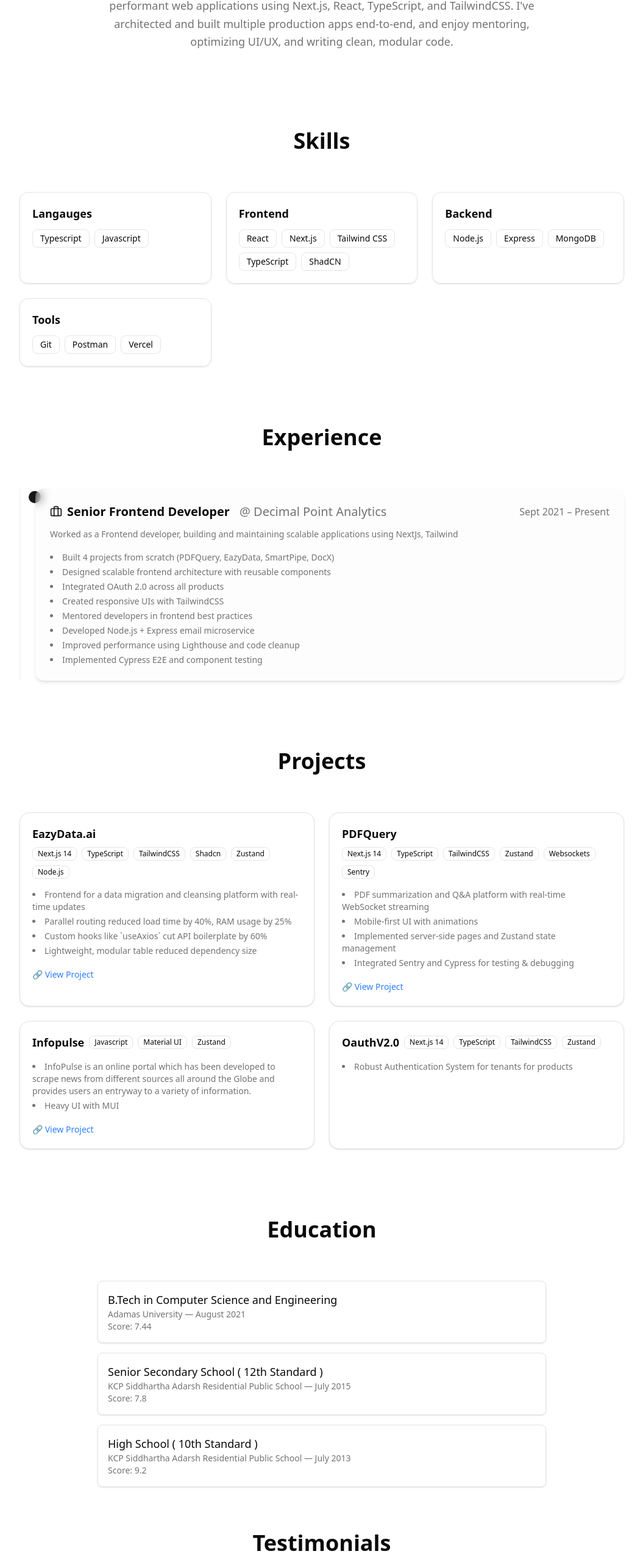
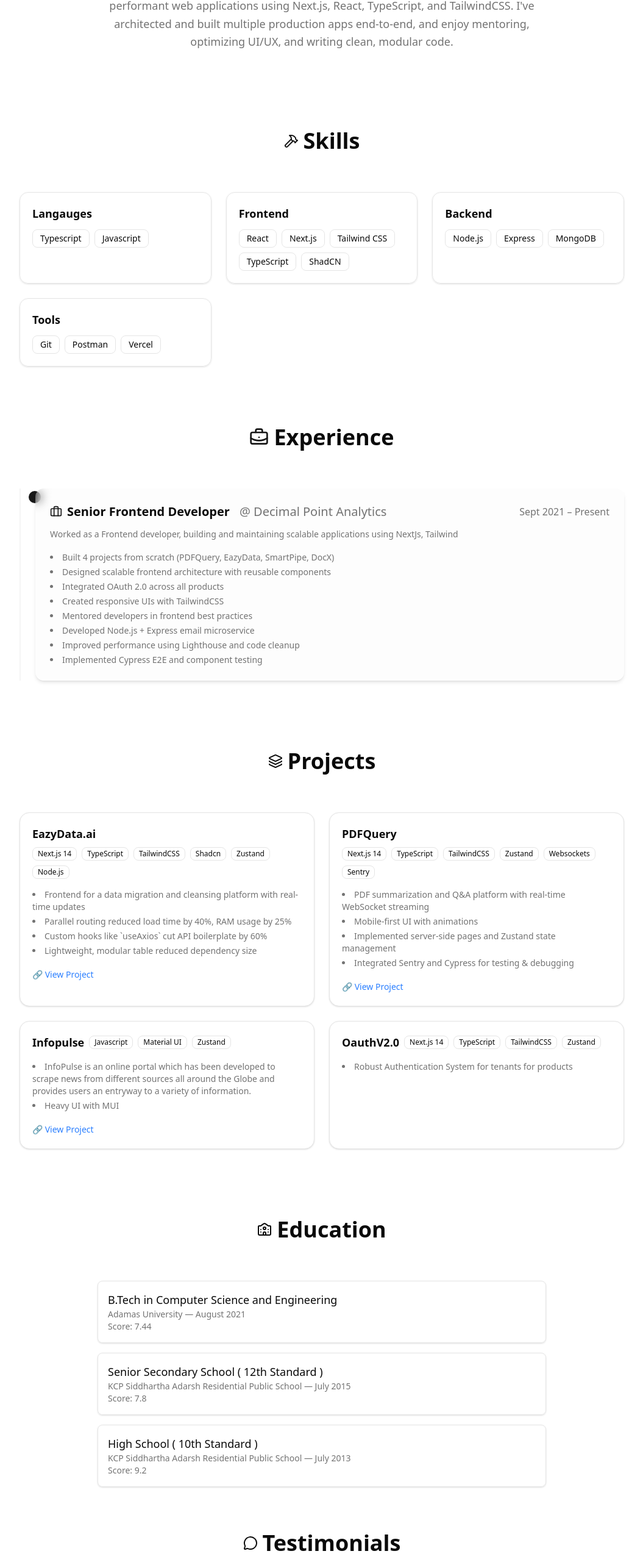
Before and after one commit to Popo047/portfilio, a Next.js app: page / in a window 1280 px wide. Shown: the part 226-2792 px from the top of the page at 61% size, without its empty margins (112-1167 px from the left). Built offline with nearby package versions, Linux system fonts and the light colour scheme.

Commit message:
Added Icons

```diff
--- a/src/components/sections/Contact.tsx
+++ b/src/components/sections/Contact.tsx
@@ -1,4 +1,4 @@
-import { Mail, Github, Linkedin } from "lucide-react";
+import { Mail, Github, Linkedin, Contact2 } from "lucide-react";
 
 type ContactProps = {
 	email: string;
@@ -15,7 +15,9 @@ export function Contact({ email, socials = {} }: ContactProps) {
 			id="contact"
 			className="py-20 px-4 max-w-3xl mx-auto text-center space-y-6"
 		>
-			<h2 className="text-3xl font-bold text-foreground">Let&apos;s Connect</h2>
+			<h2 className="flex items-center justify-center gap-2 text-3xl font-bold text-foreground">
+				<Contact2 /> Let&apos;s Connect
+			</h2>
 
 			<p className="text-muted-foreground max-w-md mx-auto">
 				Feel free to reach out via email or connect with me on these platforms.
--- a/src/components/sections/Education.tsx
+++ b/src/components/sections/Education.tsx
@@ -1,3 +1,5 @@
+import { School2 } from "lucide-react";
+
 type EducationItem = {
 	degree: string;
 	institution: string;
@@ -12,8 +14,8 @@ type EducationProps = {
 export function Education({ schools }: EducationProps) {
 	return (
 		<section id="education" className="py-12 px-4 max-w-3xl mx-auto">
-			<h2 className="text-4xl font-extrabold text-center mb-16 text-foreground">
-				Education
+			<h2 className="flex items-center justify-center gap-2 text-4xl font-extrabold text-center mb-16 text-foreground">
+				<School2 /> Education
 			</h2>
 
 			<div className="space-y-4">
--- a/src/components/sections/Experience.tsx
+++ b/src/components/sections/Experience.tsx
@@ -1,4 +1,4 @@
-import { Briefcase } from "lucide-react";
+import { Briefcase, BriefcaseBusiness } from "lucide-react";
 
 type ExperienceItem = {
 	role: string;
@@ -15,7 +15,8 @@ type ExperienceProps = {
 export function Experience({ items }: ExperienceProps) {
 	return (
 		<section id="experience" className="py-12 px-4 max-w-5xl mx-auto">
-			<h2 className="text-4xl font-extrabold text-center mb-16 text-foreground">
+			<h2 className="flex items-center justify-center gap-2 text-4xl font-extrabold text-center mb-16 text-foreground">
+				<BriefcaseBusiness className="w-8 h-8 text-primary" />
 				Experience
 			</h2>
 
--- a/src/components/sections/Hobbies.tsx
+++ b/src/components/sections/Hobbies.tsx
@@ -1,3 +1,4 @@
+import { Palette } from "lucide-react";
 import React from "react";
 
 interface Hobbies {
@@ -7,8 +8,8 @@ interface Hobbies {
 export function Hobbies({ items }: Hobbies) {
 	return (
 		<section id="hobbies" className="px-4 max-w-3xl mx-auto py-12">
-			<h2 className="text-4xl font-extrabold text-center mb-12 text-foreground">
-				Hobbies
+			<h2 className="flex items-center justify-center gap-2 text-4xl font-extrabold text-center mb-12 text-foreground">
+				<Palette /> Hobbies
 			</h2>
 
 			<div className="flex flex-wrap gap-3 justify-center">
--- a/src/components/sections/Projects.tsx
+++ b/src/components/sections/Projects.tsx
@@ -1,3 +1,4 @@
+import { Layers } from "lucide-react";
 import { Badge } from "../ui/badge";
 
 type Project = {
@@ -15,8 +16,8 @@ type ProjectsProps = {
 export function Projects({ projects }: ProjectsProps) {
 	return (
 		<section id="projects" className="py-16 px-4 max-w-5xl mx-auto">
-			<h2 className="text-4xl font-extrabold text-center mb-16 text-foreground">
-				Projects
+			<h2 className="flex items-center justify-center gap-2 text-4xl font-extrabold text-center mb-16 text-foreground">
+				<Layers /> Projects
 			</h2>
 			<div className="grid grid-cols-1 md:grid-cols-2 gap-6">
 				{projects.map((project, idx) => (
--- a/src/components/sections/Skills.tsx
+++ b/src/components/sections/Skills.tsx
@@ -1,3 +1,5 @@
+import { Hammer } from "lucide-react";
+
 type SkillGroup = {
 	category: string;
 	skills: string[];
@@ -10,7 +12,8 @@ type SkillsProps = {
 export function Skills({ skillGroups }: SkillsProps) {
 	return (
 		<section id="skills" className="py-12 px-4 max-w-5xl mx-auto">
-			<h2 className="text-4xl font-extrabold text-center mb-16 text-foreground">
+			<h2 className="text-4xl font-extrabold text-center mb-16 text-foreground flex items-center justify-center gap-2">
+				<Hammer className="w-6 h-6 text-primary" />
 				Skills
 			</h2>
 
--- a/src/components/sections/Testimonials.tsx
+++ b/src/components/sections/Testimonials.tsx
@@ -1,3 +1,5 @@
+import { MessageCircle } from "lucide-react";
+
 type Testimonial = {
 	name: string;
 	quote: string;
@@ -11,8 +13,8 @@ type TestimonialsProps = {
 export function Testimonials({ testimonials }: TestimonialsProps) {
 	return (
 		<section id="testimonials" className="py-6 px-4 max-w-3xl mx-auto">
-			<h2 className="text-4xl font-extrabold text-center mb-16 text-foreground">
-				Testimonials
+			<h2 className="flex items-center justify-center gap-2 text-4xl font-extrabold text-center mb-16 text-foreground">
+				<MessageCircle /> Testimonials
 			</h2>
 			<div className="space-y-6">
 				{testimonials.map((item, idx) => (
```
